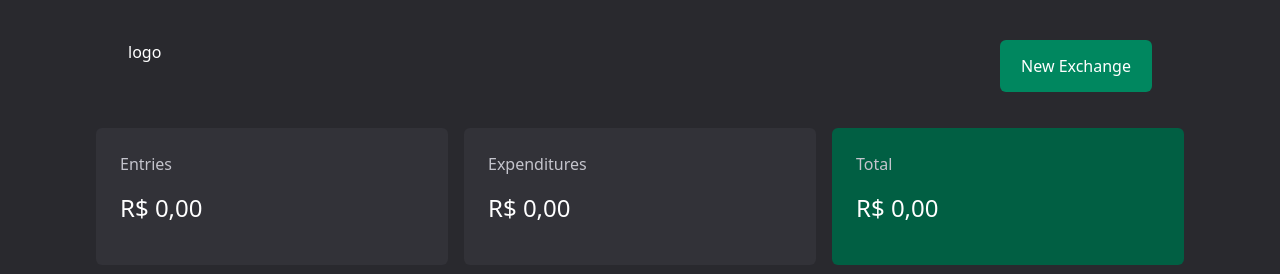
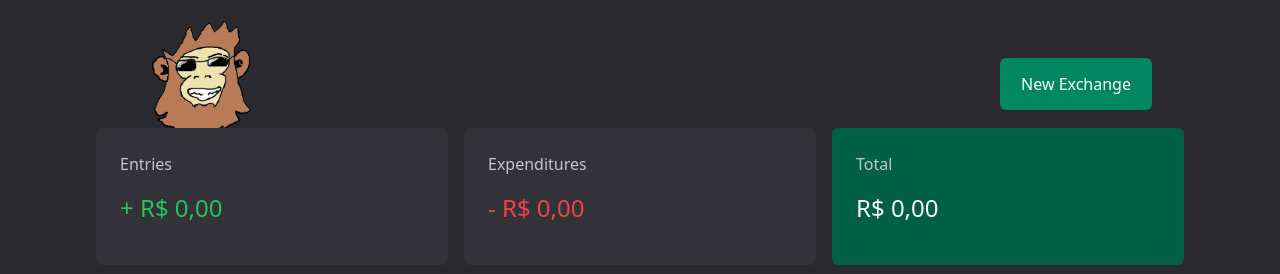
Before and after one commit to gustavobaltazar/expenses-incomes, a React (Vite) app in the folder client/: page / in a window 1280 px wide. Shown: the top 274 px of the page. Built offline with nearby package versions, Linux system fonts and the light colour scheme; no server answers.

Commit message:
feat: change logo

```diff
--- a/client/index.html
+++ b/client/index.html
@@ -3,7 +3,7 @@
 
 <head>
   <meta charset="UTF-8" />
-  <link rel="icon" type="image/svg+xml" href="/vite.svg" />
+  <link rel="icon" type="image" href="src/assets/logo.png" />
   <meta name="viewport" content="width=device-width, initial-scale=1.0" />
   <title>Expenses & Incomes</title>
 </head>
--- a/client/src/App.tsx
+++ b/client/src/App.tsx
@@ -2,6 +2,7 @@ import { useEffect, useState } from "react";
 import { NewExchangeModal } from "./components/NewExchangeModal";
 import axios from "axios";
 import { NumberFormat } from "./utils/NumberFormat";
+import logo from "./assets/logo.png";
 
 function App() {
   const [exchangeModal, setExchangeModal] = useState(false);
@@ -52,7 +53,8 @@ function App() {
           setExchanges={setExchanges}
         />
         <div className="flex flex-row justify-between w-[80vw] mt-[5vh]">
-          <span className="text-white">logo</span>
+          <div className="flex items-center justify-between w-[100vw]">
+            <img className="w-[150px]" src={logo} alt="sexo" />
             <div className="">
               <button
                 onClick={() => {
@@ -65,19 +67,20 @@ function App() {
             </div>
           </div>
         </div>
+      </div>
 
       <div className="bg-main_background h-[84vh] w-[100vw]">
         <div className="flex flex-row justify-center items-center gap-4 pb-4">
           <div className="flex flex-col p-6 gap-4 w-[352px] h-[137px] rounded-md bg-card_background">
             <span className="text-text_classic">Entries</span>
-            <span className="text-2xl text-white">
-              {NumberFormat.format(countTotalIncomes())}
+            <span className="text-2xl text-green-500">
+              + {NumberFormat.format(countTotalIncomes())}
             </span>
           </div>
           <div className="flex flex-col p-6 gap-4 w-[352px] h-[137px] rounded-md bg-card_background">
             <span className="text-text_classic">Expenditures</span>
-            <span className="text-2xl text-white">
-              {NumberFormat.format(countTotalExpenditures())}
+            <span className="text-2xl text-red-500">
+              - {NumberFormat.format(countTotalExpenditures())}
             </span>
           </div>
           <div className="flex flex-col p-6 gap-4 w-[352px] h-[137px] rounded-md bg-green_card">
```
Also changed, not shown: client/src/assets/logo.png (added). Lines whose indentation alone changed are shown as unchanged.
